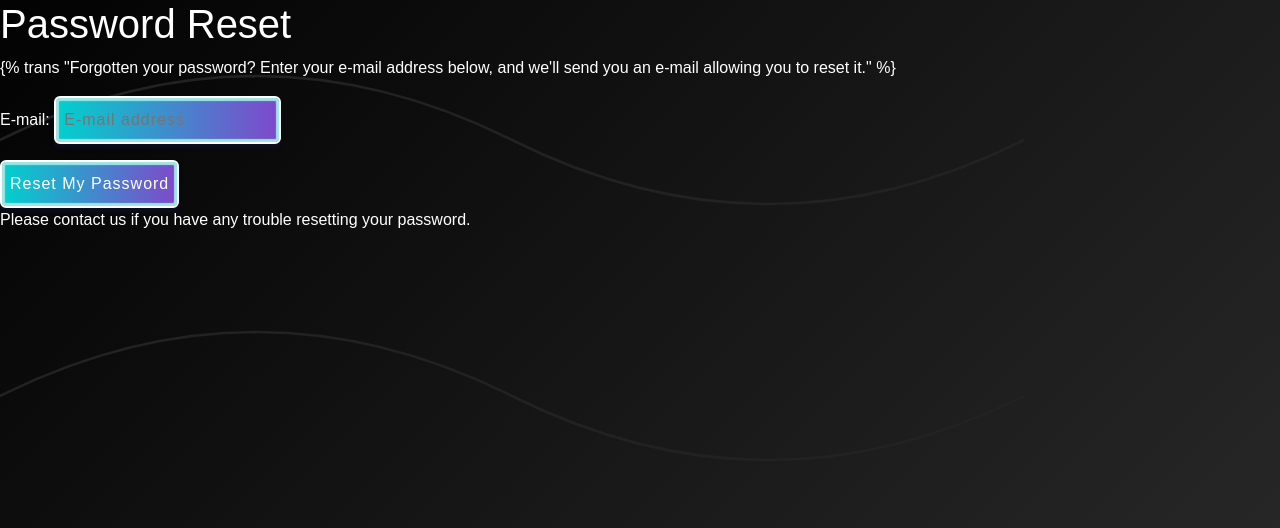
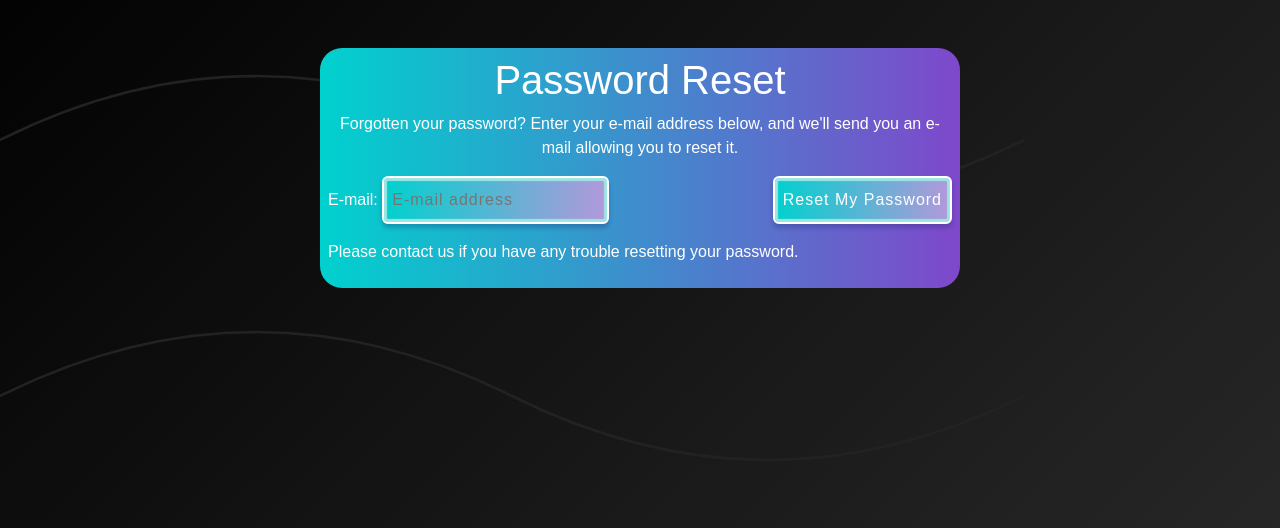
Before and after one commit to Vasileios20/JobAppTracker, a Django app: page /accounts/password/reset/ in a window 1280 px wide. Shown: the part 116-644 px from the top of the page. Run offline with Django 4.2, Linux system fonts and the light colour scheme; some libraries are stand-ins or nearby versions.

Commit message:
Refactor background color in card_reg class and update job application template

```diff
--- a/static/css/style.css
+++ b/static/css/style.css
@@ -860,7 +860,7 @@
     letter-spacing: 1px;
     border-radius: 6px;
     border: 2px solid #fff;
-    background: linear-gradient(90deg, #00d1ce, #7f48cb);
+    background: linear-gradient(90deg, #00d1ce, #b398da);
     box-shadow: 0px 0px 1px 3px #9ee5e3 inset, 0px 4px 4px 0px #181a6040;
 
 }
@@ -871,16 +871,6 @@
     justify-content: center;
     align-items: center;
 }
-
-/* #id_remember {
-    padding: 5px;
-    width: fit-content;
-} */
-
-/* .border-clr {
-    border: 1px solid #bbbbbb;
-    border-radius: 5px;
-} */
 
 /* From Uiverse.io by KhelVers */
 /* From Uiverse.io by yashasvi9199 */
--- a/templates/account/login.html
+++ b/templates/account/login.html
@@ -30,7 +30,7 @@
 {% endif %}
 
 <div class="login-container">
-  <div class="mx-auto card_reg">
+  <div class="mx-auto card_reg mb-auto mt-5 w-50">
     <div class="m-auto card_reg2">
       <form class="login d-flex flex-column field" method="POST" action="{% url 'account_login' %}">
         <p id="heading">Login</p>
--- a/templates/account/password_reset.html
+++ b/templates/account/password_reset.html
@@ -7,19 +7,24 @@
 
 {% block content %}
 
-<h1>{% trans "Password Reset" %}</h1>
+
+<div class="mx-auto card_reg mb-auto mt-5 w-50">
+    <div class="m-auto card_reg2 p-2">
+        <h1 class="text-center">{% trans "Password Reset" %}</h1>
         {% if user.is_authenticated %}
         {% include "account/snippets/already_logged_in.html" %}
         {% endif %}
+        <p class="text-center">Forgotten your password? Enter your e-mail address below, and we'll send you an e-mail allowing you
+            to
+            reset it.</p>
 
-<p>{% trans "Forgotten your password? Enter your e-mail address below, and we'll send you an e-mail allowing you to
-    reset it." %}</p>
-
-<form method="POST" action="{% url 'account_reset_password' %}" class="password_reset">
+        <form method="POST" action="{% url 'account_reset_password' %}" class="password_reset d-flex">
             {% csrf_token %}
             {{ form.as_p }}
-    <input type="submit" value="{% trans 'Reset My Password' %}" />
+            <input type="submit" value="{% trans 'Reset My Password' %}" class="ms-auto" />
         </form>
 
         <p>{% blocktrans %}Please contact us if you have any trouble resetting your password.{% endblocktrans %}</p>
+    </div>
+</div>
 {% endblock %}
```
Lines whose indentation alone changed are shown as unchanged.
